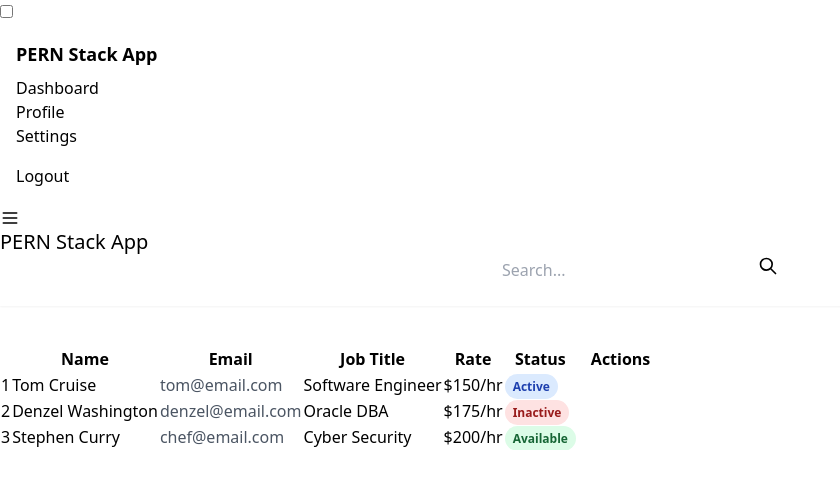
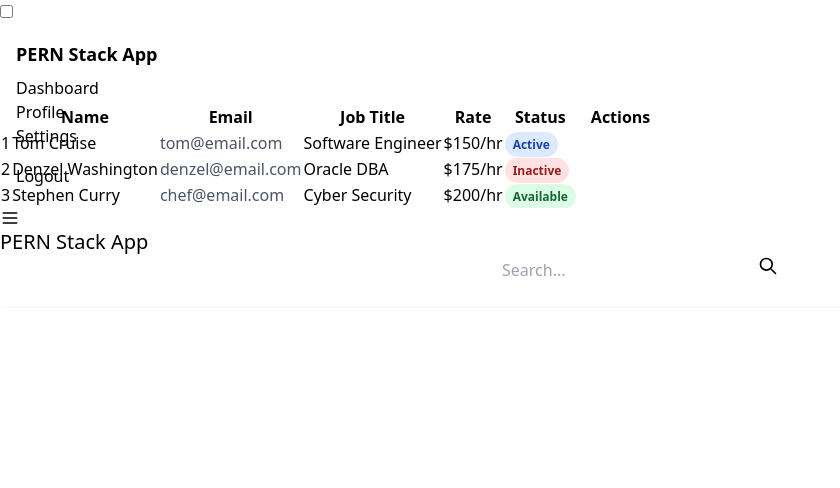
Before and after one commit to Mohau-Comfort/pern_stack_crud_project, a React (Vite) app in the folder client/: page / in a window 1280 px wide. Shown: the top 488 px of the page, without its empty margins (0-840 px from the left). Built offline with nearby package versions, Linux system fonts and the light colour scheme.

Commit message:
fixed sidebar overlay

```diff
--- a/client/src/App.jsx
+++ b/client/src/App.jsx
@@ -3,12 +3,12 @@ import Navbar from './components/Navbar';
 import { TableList } from './components/TableList';
 
 function App() {
-
-
   return (
     <>
       <Navbar />
-      <TableList />
+      <div className="pt-16">
+        <TableList />
+      </div>
     </>
   );
 }
--- a/client/src/components/Navbar.jsx
+++ b/client/src/components/Navbar.jsx
@@ -8,9 +8,9 @@ export default function Navbar() {
   };
 
   return (
-    <>
+    <div className="fixed top-0 w-full z-30">
       {/* Drawer sidebar */}
-      <div className={`drawer ${isDrawerOpen ? 'drawer-open' : ''}`}>
+      <div className="drawer drawer-start z-40">
         <input
           id="my-drawer"
           type="checkbox"
@@ -19,7 +19,7 @@ export default function Navbar() {
           onChange={toggleDrawer}
         />
 
-        <div className="drawer-side z-20">
+        <div className="drawer-side">
           <label
             htmlFor="my-drawer"
             aria-label="close sidebar"
@@ -51,9 +51,9 @@ export default function Navbar() {
       <div className="navbar bg-base-100 shadow-sm">
         {/* Left side - Menu button */}
         <div className="flex-none">
-          <button
-            className="btn btn-square btn-ghost"
-            onClick={toggleDrawer}
+          <label
+            htmlFor="my-drawer"
+            className="btn btn-square btn-ghost drawer-button"
           >
             <svg
               xmlns="http://www.w3.org/2000/svg"
@@ -68,7 +68,7 @@ export default function Navbar() {
                 d="M4 6h16M4 12h16M4 18h16"
               ></path>
             </svg>
-          </button>
+          </label>
         </div>
 
         {/* Title - Using smaller flex to give more space to the search */}
@@ -112,6 +112,6 @@ export default function Navbar() {
           </button>
         </div>
       </div>
-    </>
+    </div>
   );
 }
```
